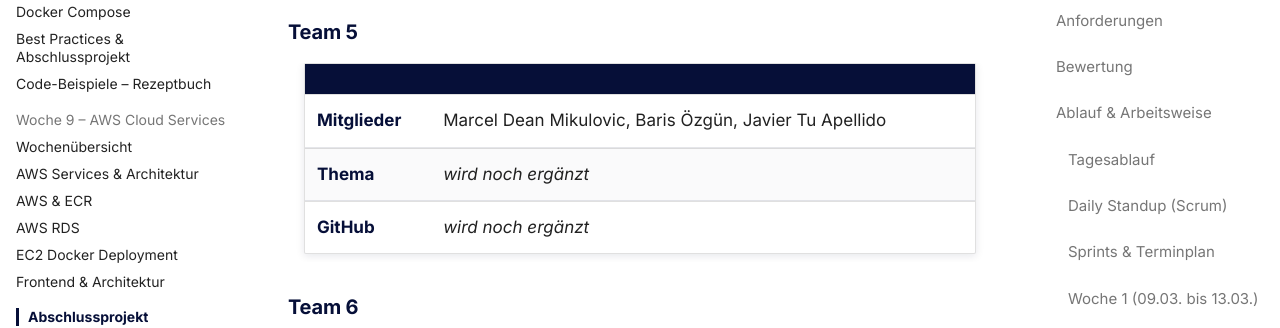
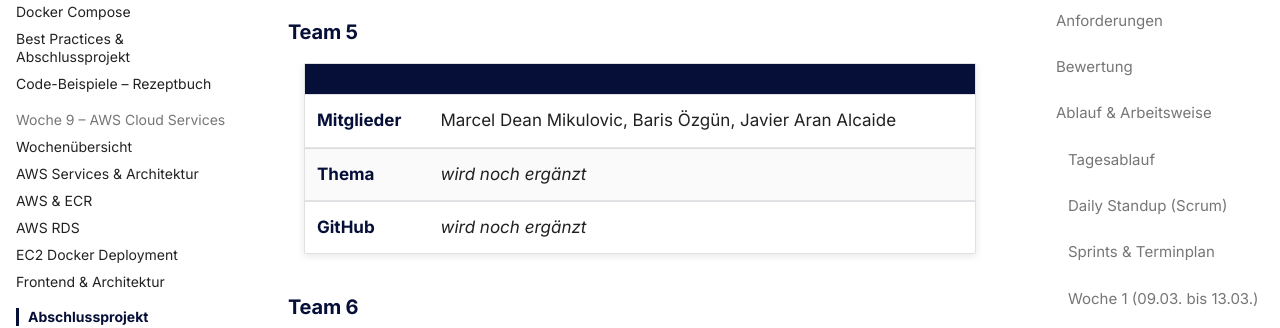
Before and after one commit to JacobMenge/kurs-25-06, an MkDocs documentation site: the page built from docs/modul-3/abschlussprojekt/uebersicht.md, in a window 1280 px wide and 900 px high, scrolled down 6800 px. Shown: the part 150-478 px from the top of the window. Built offline with MkDocs 1.6.1 and Material for MkDocs 9.7.7, drawn with Linux system fonts in a browser that asks for light colours.

Commit message:
Team 5: Javier Tu Apellido -> Javier Aran Alcaide
Co-Authored-By: Claude Opus 4.6 <noreply@anthropic.com>

```diff
--- a/docs/modul-3/abschlussprojekt/uebersicht.md
+++ b/docs/modul-3/abschlussprojekt/uebersicht.md
@@ -185,7 +185,7 @@ m3-t1-hilger-wueste-khalil-little
 
 | | |
 |---|---|
-| **Mitglieder** | Marcel Dean Mikulovic, Baris Özgün, Javier Tu Apellido |
+| **Mitglieder** | Marcel Dean Mikulovic, Baris Özgün, Javier Aran Alcaide |
 | **Thema** | *wird noch ergänzt* |
 | **GitHub** | *wird noch ergänzt* |
 
```
